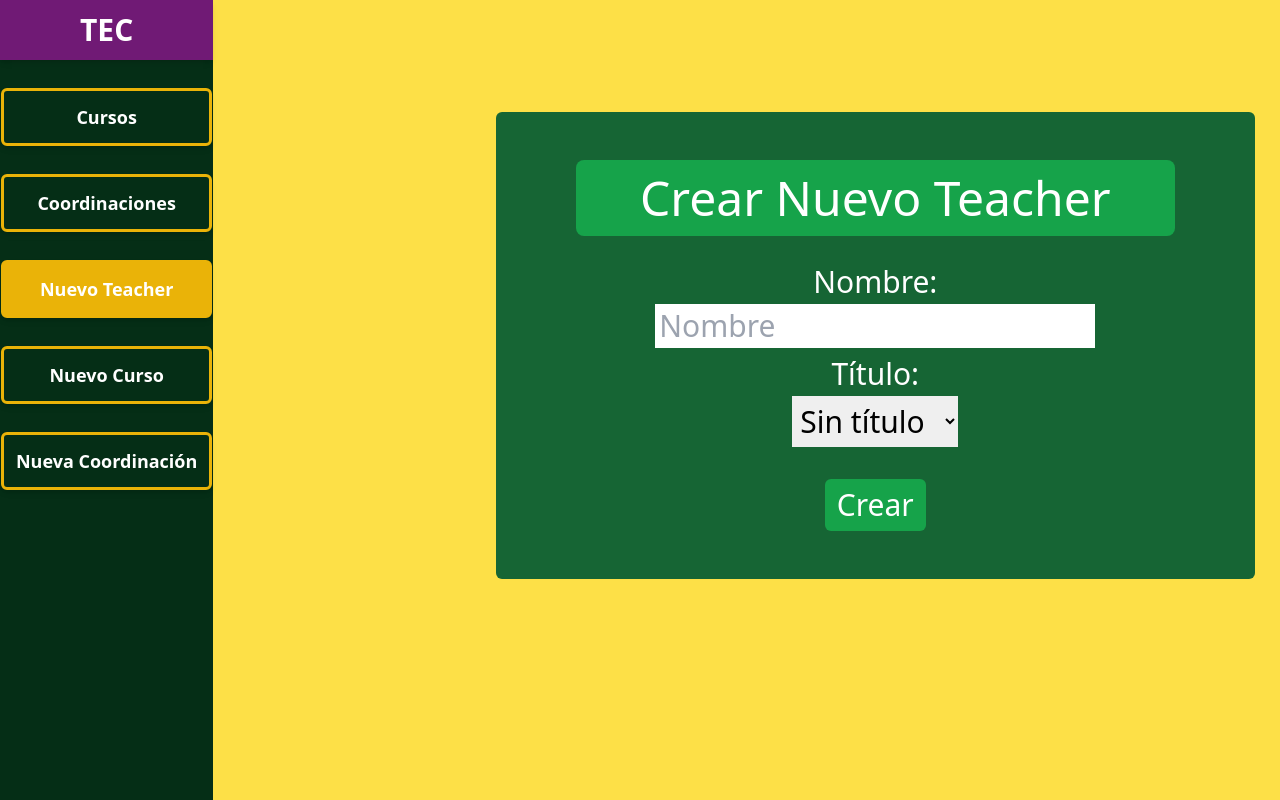
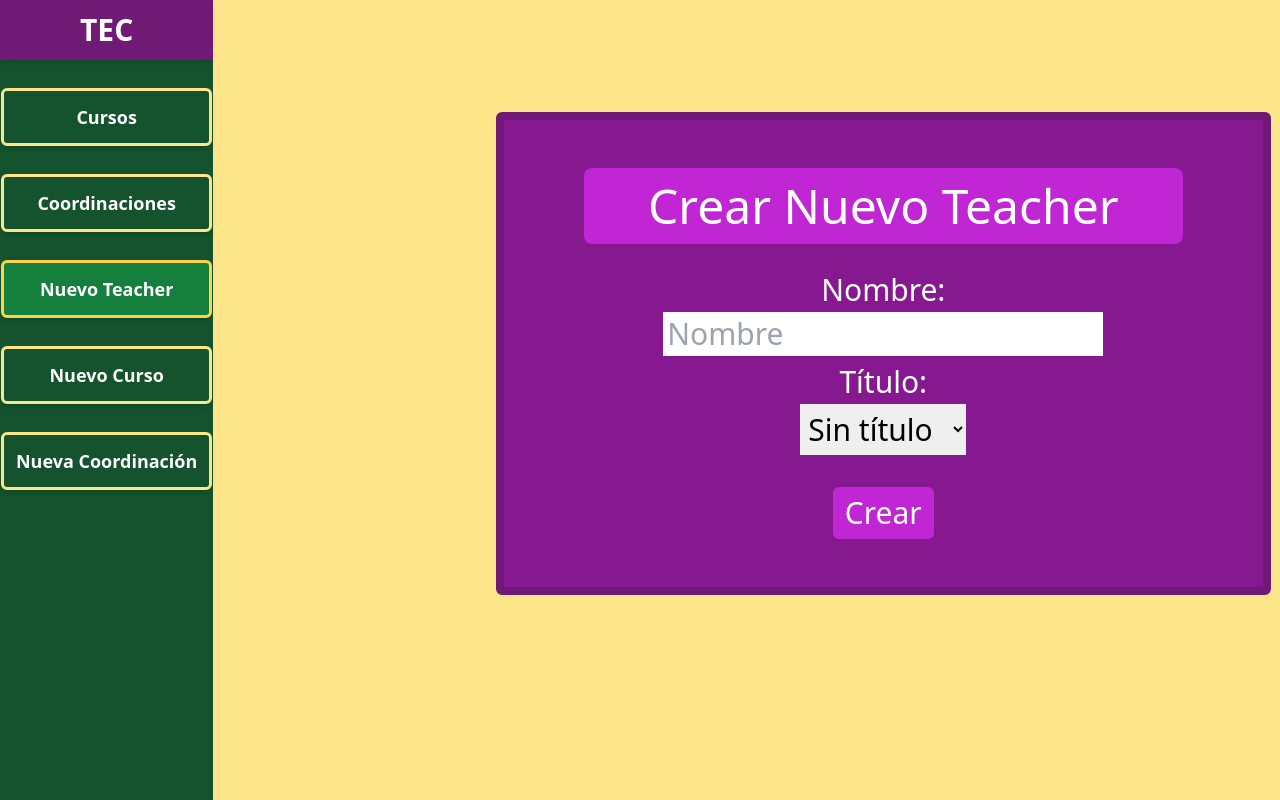
Before and after one commit to LiamOtegui/honorarium, a React (Vite) app in the folder client/: page /home/crear-teacher in a window 1280 px wide. Built offline with nearby package versions, Linux system fonts and the light colour scheme; sample sign-in values are in the browser's storage.

Commit message:
modifications in styling

```diff
--- a/client/src/App.jsx
+++ b/client/src/App.jsx
@@ -14,11 +14,11 @@ function App() {
     <div>
       {
         !landing &&
-        <div className='bg-yellow-300 min-h-screen w-full'>
+        <div className='bg-amber-200 min-h-screen w-full'>
           <div className='flex flex-row h-full'>
 
             <div className='fixed h-full'>
-              <nav className='flex flex-col items-center bg-green-950 text-white h-screen'>
+              <nav className='flex flex-col items-center bg-green-900 text-white h-screen'>
                 <Link
                   to='/home'
                   className='flex text-3xl font-semibold bg-fuchsia-900 shadow-md text-white px-20 py-3 mb-7'>
@@ -29,27 +29,27 @@ function App() {
                 <div className='flex flex-col space-y-7 text-center'>
                   <Link
                     to='/home/cursos'
-                    className={`text-lg font-semibold border-[0.2rem] shadow-md border-yellow-500 text-white p-3 rounded-md hover:bg-yellow-500 transition-all duration-200 ${location.pathname === '/home/cursos' ? "bg-yellow-500 hover:bg-yellow-500 border-yellow-500 shadow-lg" : ""}`}>
+                    className={`text-lg font-semibold border-[0.2rem] shadow-md border-amber-200 text-white p-3 rounded-md hover:bg-green-700 transition-all duration-200 ${location.pathname === '/home/cursos' ? "bg-green-700 hover:bg-green-700 border-amber-300 shadow-lg" : ""}`}>
                     Cursos
                   </Link>
                   <Link
                     to='/home/coordinaciones'
-                    className={`text-lg font-semibold border-[0.2rem] shadow-md border-yellow-500 text-white p-3 rounded-md hover:bg-yellow-500 transition-all duration-200 ${location.pathname === '/home/coordinaciones' ? "bg-yellow-500 hover:bg-yellow-500 border-yellow-500 shadow-lg" : ""}`}>
+                    className={`text-lg font-semibold border-[0.2rem] shadow-md border-amber-200 text-white p-3 rounded-md hover:bg-green-700 transition-all duration-200 ${location.pathname === '/home/coordinaciones' ? "bg-green-700 hover:bg-green-700 border-amber-300 shadow-lg" : ""}`}>
                     Coordinaciones
                   </Link>
                   <Link
                     to='/home/crear-teacher'
-                    className={`text-lg font-semibold border-[0.2rem] shadow-md border-yellow-500 text-white p-3 rounded-md hover:bg-yellow-500 transition-all duration-200 ${location.pathname === '/home/crear-teacher' ? "bg-yellow-500 hover:bg-yellow-500 border-yellow-500 shadow-lg" : ""}`}>
+                    className={`text-lg font-semibold border-[0.2rem] shadow-md border-amber-200 text-white p-3 rounded-md hover:bg-green-700 transition-all duration-200 ${location.pathname === '/home/crear-teacher' ? "bg-green-700 hover:bg-green-700 border-amber-300 shadow-lg" : ""}`}>
                     Nuevo Teacher
                   </Link>
                   <Link
                     to='/home/crear-curso'
-                    className={`text-lg font-semibold border-[0.2rem] shadow-md border-yellow-500 text-white p-3 rounded-md hover:bg-yellow-500 transition-all duration-200 ${location.pathname === '/home/crear-curso' ? "bg-yellow-500 hover:bg-yellow-500 border-yellow-500 shadow-lg" : ""}`}>
+                    className={`text-lg font-semibold border-[0.2rem] shadow-md border-amber-200 text-white p-3 rounded-md hover:bg-green-700 transition-all duration-200 ${location.pathname === '/home/crear-curso' ? "bg-green-700 hover:bg-green-700 border-amber-300 shadow-lg" : ""}`}>
                     Nuevo Curso
                   </Link>
                   <Link
                     to='/home/crear-coordinacion'
-                    className={`text-lg font-semibold border-[0.2rem] shadow-md border-yellow-500 text-white p-3 rounded-md hover:bg-yellow-500 transition-all duration-200 ${location.pathname === '/home/crear-coordinacion' ? "bg-yellow-500 hover:bg-yellow-500 border-yellow-500 shadow-lg" : ""}`}>
+                    className={`text-lg font-semibold border-[0.2rem] shadow-md border-amber-200 text-white p-3 rounded-md hover:bg-green-700 transition-all duration-200 ${location.pathname === '/home/crear-coordinacion' ? "bg-green-700 hover:bg-green-700 border-amber-300 shadow-lg" : ""}`}>
                     Nueva Coordinación
                   </Link>
                 </div>
--- a/client/src/components/TeacherDetails.jsx
+++ b/client/src/components/TeacherDetails.jsx
@@ -37,7 +37,7 @@ const TeacherDetails = ({ teacher, getTeacherCourses, getTeacherCoordinations })
     return (
         <div className='w-[60rem] ml-[24rem]'>
             <div
-                className='grid grid-cols-[2.6fr_1fr_1fr] py-3 items-center text-md gap-x-4 mt-8 mb-8 bg-fuchsia-900 rounded-xl text-white border-[0.2rem] border-fuchsia-700'>
+                className='grid grid-cols-[2.6fr_1fr_1fr] py-3 items-center text-md gap-x-4 mt-8 mb-8 bg-purple-950 rounded-xl text-white border-[0.2rem] border-fuchsia-700'>
                 <div className='flex items-center bg-fuchsia-700 rounded-lg m-3 justify-between'>
                     <Link to={`/home/${teacher.id}`} state={{ teacherId: teacher.id }}>
                         <button
@@ -63,7 +63,7 @@ const TeacherDetails = ({ teacher, getTeacherCourses, getTeacherCoordinations })
                             </button>
                             <button
                                 onClick={() => deleteTeacher(teacher.id)}
-                                className='bg-red-800 px-3 py-1 rounded-md border-[0.1rem] border-red-950 shadow-md duration-200 hover:bg-red-900 hover:rounded-md hover:border-[0.1rem] hover:border-red-950 hover:duration-200'>
+                                className='bg-fuchsia-800 px-3 py-1 rounded-md border-[0.1rem] border-white shadow-md duration-200 hover:bg-fuchsia-950 hover:rounded-md hover:border-[0.1rem] hover:border-white hover:duration-200'>
                                 Eliminar
                             </button>
                         </div>
--- a/client/src/pages/CreateCoordination.jsx
+++ b/client/src/pages/CreateCoordination.jsx
@@ -58,9 +58,9 @@ const CreateCoordination = () => {
   const dias = ["Lunes", "Martes", "Miércoles", "Jueves"]
 
   return (
-    <div className='grid grid-rows-1 mb-[1rem] ml-[33.5rem] mt-[1.3rem] text-white font-medium bg-green-800 pb-[3rem] pt-[3rem] px-[5rem] rounded-md'>
+    <div className='grid grid-rows-1 mb-[1rem] ml-[33.5rem] mt-[1.3rem] text-white font-medium border-[0.5rem] border-fuchsia-900 bg-fuchsia-800 pb-[3rem] pt-[3rem] px-[5rem] rounded-md'>
       <div className='flex flex-col items-center text-xl'>
-        <div className='text-[2rem] bg-green-600 py-5 rounded-lg px-16'>
+        <div className='text-[2rem] bg-fuchsia-600 py-5 rounded-lg px-16'>
           Crear Nueva Coordinación
         </div>
         <form onSubmit={create} className='flex flex-col items-center mt-7'>
@@ -115,7 +115,7 @@ const CreateCoordination = () => {
             ))}
           </select>
           {/* <input type='text' name='teacherName' value={coordination.teacherName} onChange={handleChange} placeholder="Teacher's name" className='text-black p-1 mb-2' /> */}
-          <button className='bg-green-600 py-2 px-3 rounded-md mt-8 hover:bg-green-500 duration-200'>Crear</button>
+          <button className='bg-fuchsia-600 py-2 px-3 rounded-md mt-8 hover:bg-fuchsia-500 duration-200'>Crear</button>
         </form>
       </div>
     </div>
--- a/client/src/pages/CreateCourse.jsx
+++ b/client/src/pages/CreateCourse.jsx
@@ -33,9 +33,9 @@ const CreateCourse = () => {
   const dias = ["Lunes", "Martes", "Miércoles", "Jueves"]
 
   return (
-    <div className='grid grid-rows-1 mb-[1rem] ml-[37rem] mt-[1.3rem] text-white font-medium bg-green-800 pb-[3rem] pt-[3rem] px-[5rem] rounded-md'>
+    <div className='grid grid-rows-1 mb-[1rem] ml-[37rem] mt-[1.3rem] text-white font-medium border-[0.5rem] border-fuchsia-900 bg-fuchsia-800 pb-[3rem] pt-[3rem] px-[5rem] rounded-md'>
       <div className='flex flex-col items-center text-xl'>
-        <div className='text-[2rem] bg-green-600 py-5 px-16 rounded-lg'>
+        <div className='text-[2rem] bg-fuchsia-600 py-5 px-16 rounded-lg'>
           Crear Nuevo Curso
         </div>
         <form onSubmit={create} className='flex flex-col items-center mt-7'>
@@ -69,7 +69,7 @@ const CreateCourse = () => {
             Pago:
           </div>
           <input type='number' name='payment' value={course.payment} onChange={handleChange} placeholder="$$$" className='text-black p-1 mb-2' />
-          <button className='bg-green-600 py-2 px-3 rounded-md mt-8 hover:bg-green-500 duration-200'>Crear</button>
+          <button className='bg-fuchsia-600 py-2 px-3 rounded-md mt-8 hover:bg-fuchsia-500 duration-200'>Crear</button>
         </form>
       </div>
     </div>
--- a/client/src/pages/CreateTeacher.jsx
+++ b/client/src/pages/CreateTeacher.jsx
@@ -36,9 +36,9 @@ const CreateTeacher = () => {
   }
 
   return (
-    <div className='flex ml-[31rem] mt-[7rem] text-white font-medium bg-green-800 pb-[3rem] pt-[3rem] px-[5rem] rounded-md'>
+    <div className='flex ml-[31rem] mt-[7rem] text-white font-medium bg-fuchsia-800 border-[0.5rem] border-fuchsia-900 pb-[3rem] pt-[3rem] px-[5rem] rounded-md'>
       <div className='flex flex-col items-center text-3xl'>
-        <div className='text-[3rem] bg-green-600 py-5 px-16 rounded-lg'>
+        <div className='text-[3rem] bg-fuchsia-600 py-5 px-16 rounded-lg'>
           Crear Nuevo Teacher
         </div>
         <form onSubmit={create} className='flex flex-col items-center mt-7'>
@@ -53,7 +53,7 @@ const CreateTeacher = () => {
             <option value={true}>Con título</option>
             <option value={false}>Sin título</option>
           </select>
-          <button className='bg-green-600 py-2 px-3 rounded-md mt-8 hover:bg-green-500 duration-200'>Crear</button>
+          <button className='bg-fuchsia-600 py-2 px-3 rounded-md mt-8 hover:bg-fuchsia-500 duration-200'>Crear</button>
         </form>
       </div>
     </div>
--- a/client/src/pages/TeacherTemplate.jsx
+++ b/client/src/pages/TeacherTemplate.jsx
@@ -315,7 +315,7 @@ const TeacherTemplate = () => {
                       />
                     </div>
                   </div>
-                  <div className='flex space-x-8 mt-3'>
+                  <div className='flex space-x-5 mt-3'>
                     <div className='flex items-center space-x-2'>
                       <span>Horas en clase: </span>
                       <input
```
